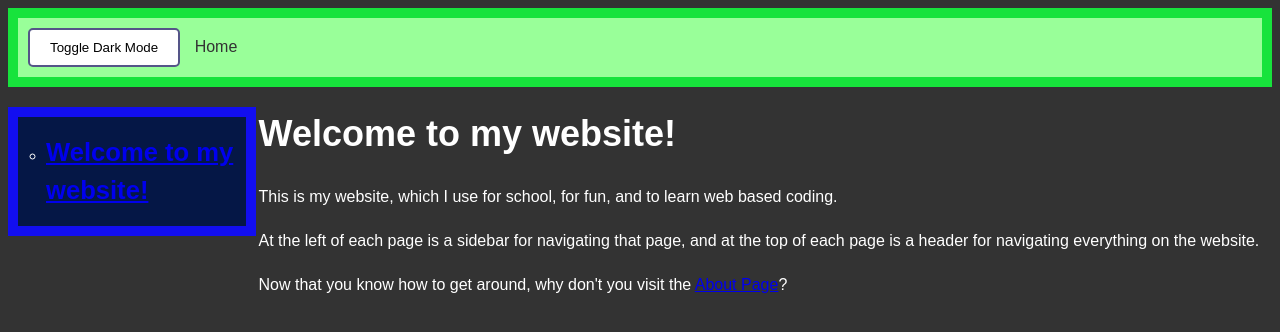
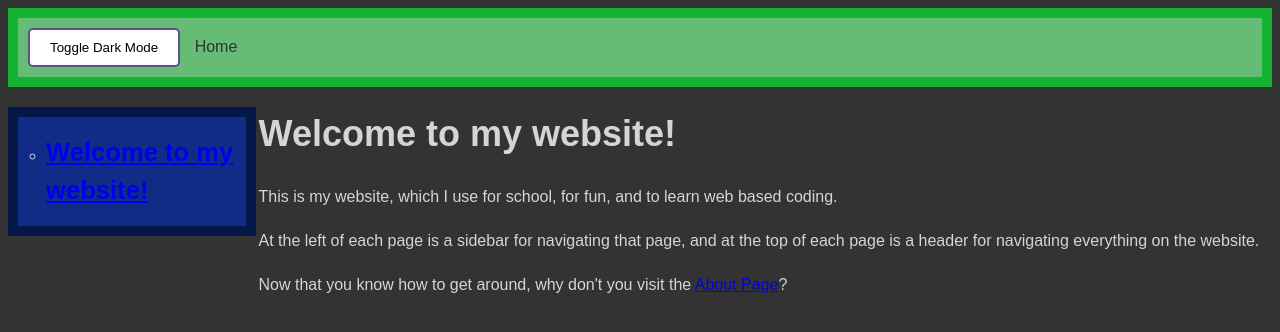
Before and after one commit to Fyrdiamond/fyrdiamond.github.io, a plain HTML site: page index.html in a window 1280 px wide. Both pictures are taken after a click on the button "Toggle Dark Mode". Drawn offline with Linux system fonts and the light colour scheme.

Commit message:
Update dark mode colouring

```diff
--- a/css/style.css
+++ b/css/style.css
@@ -6,10 +6,10 @@ body {
 }
 
 nav {
-  background-color: #99ff99;
+  background-color: #66bb77;
   padding: 10px;
   margin-bottom: 20px;
-  border: 10px solid #17e33c
+  border: 10px solid #14b32f
 }
 
 nav ul {
@@ -43,7 +43,7 @@ p {
 
 .dark-mode {
   background-color: #333;
-  color: #fff;
+  color: #d5d5d5;
 }
 
 .col-3 {
@@ -74,5 +74,6 @@ ul {
 }
 
 .dark-mode .sidebar-content {
-  background-color: #051746;
+  background-color: #102c86;
+  border: 10px solid #051746
 }
```
